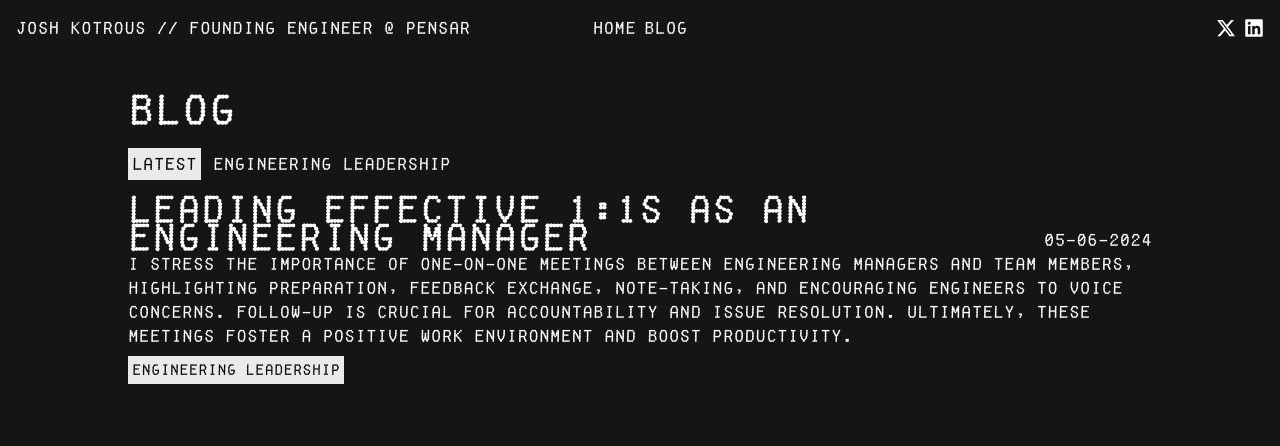
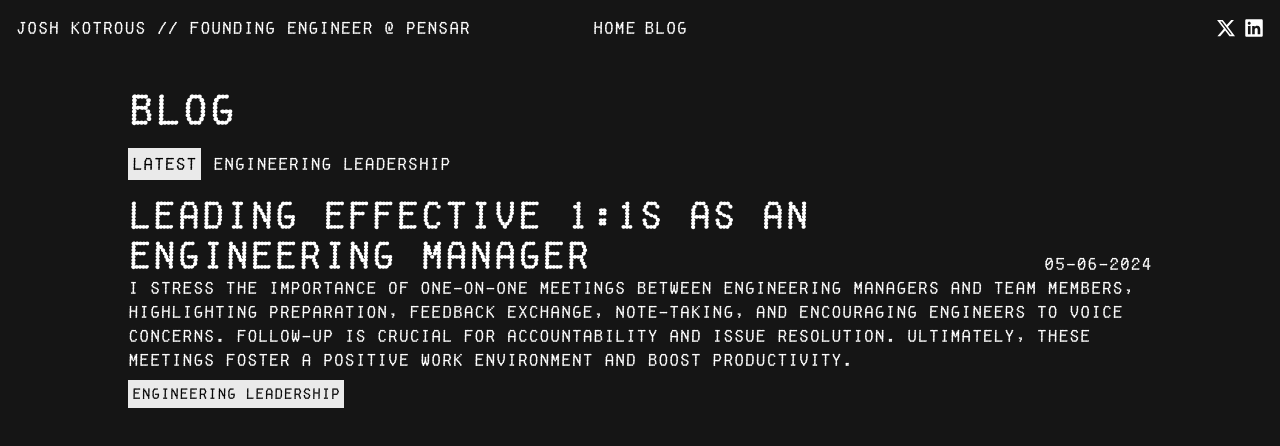
Before and after one commit to joshkotrous/joshkotrous-dot-com, a Next.js app: page /blog in a window 1280 px wide. Shown: the top 446 px of the page. Built offline with nearby package versions, Linux system fonts and the light colour scheme.

Commit message:
Fixed blog leading lines

```diff
--- a/src/app/components/blogClient.tsx
+++ b/src/app/components/blogClient.tsx
@@ -52,7 +52,7 @@ const BlogClient: React.FC<{ posts: Post[] }> = ({ posts }) => {
           <li key={post.title} className="flex flex-col">
             <div className="flex gap-4 items-end justify-between">
               <Link href={`/blog/${post.slug}`}>
-                <h3 className="leading-7 hover:underline cursor-pointer">
+                <h3 className="leading-7 md:leading-10 hover:underline cursor-pointer">
                   {post.title}
                 </h3>
               </Link>
```
